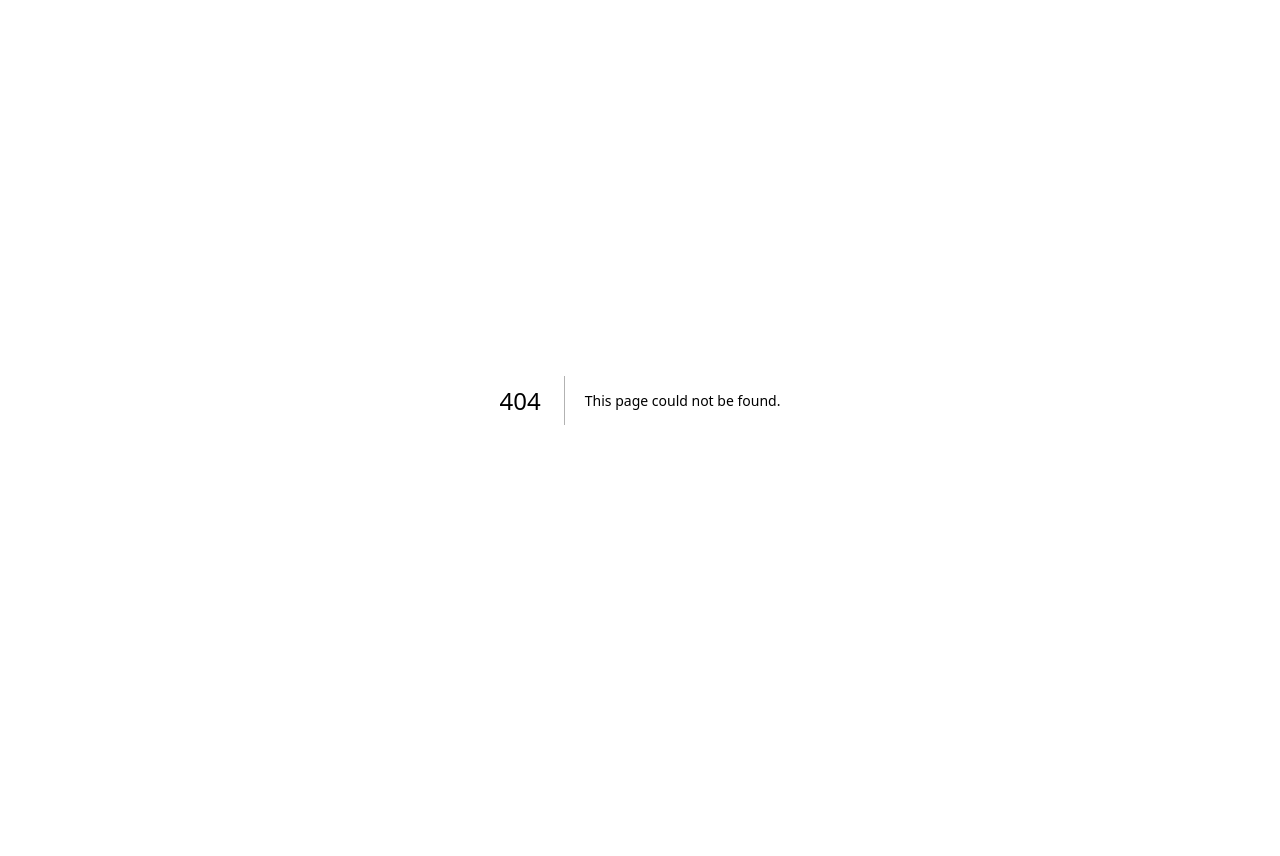
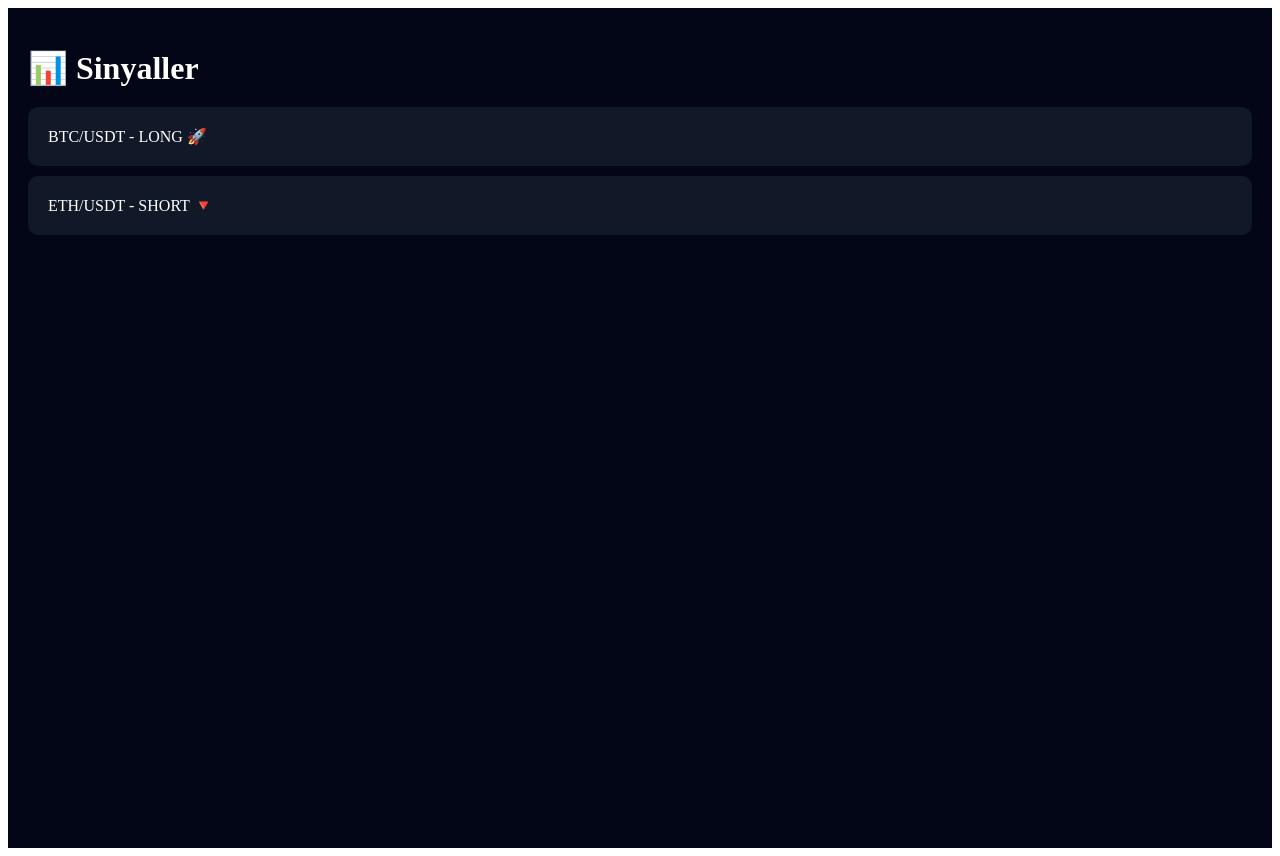
Before and after one commit to akatsuki154/altcoin-sinyal-app, a Next.js app in the folder frontend/: page /signals in a window 1280 px wide. Before the commit this address had no page. Before the commit the page ends 800 px from the top, so only its background shows below. Built offline with nearby package versions, Linux system fonts and the light colour scheme.

Commit message:
Create page.tsx

```diff
--- /dev/null
+++ b/frontend/src/app/signals/page.tsx
@@ -0,0 +1,31 @@
+export default function SignalsPage() {
+  return (
+    <main style={{
+      minHeight: "100vh",
+      background: "#020617",
+      color: "white",
+      padding: "20px"
+    }}>
+      <h1 style={{ fontSize: "32px", marginBottom: "20px" }}>
+        📊 Sinyaller
+      </h1>
+
+      <div style={{
+        background: "#111827",
+        padding: "20px",
+        borderRadius: "10px",
+        marginBottom: "10px"
+      }}>
+        BTC/USDT - LONG 🚀
+      </div>
+
+      <div style={{
+        background: "#111827",
+        padding: "20px",
+        borderRadius: "10px"
+      }}>
+        ETH/USDT - SHORT 🔻
+      </div>
+    </main>
+  );
+}
```
